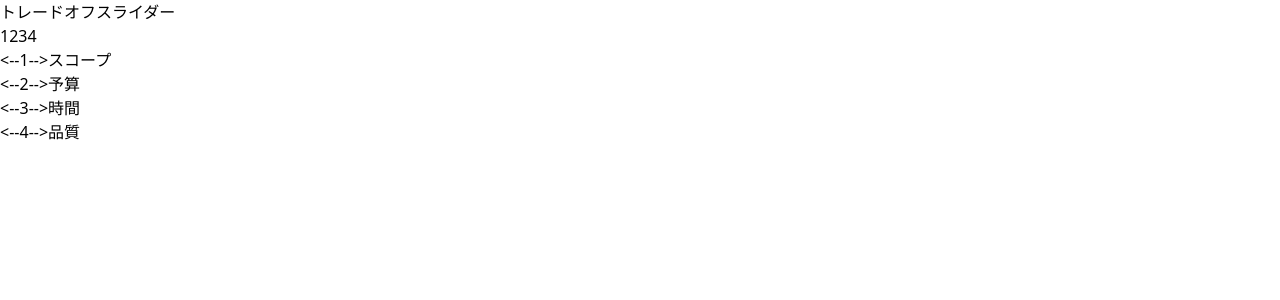
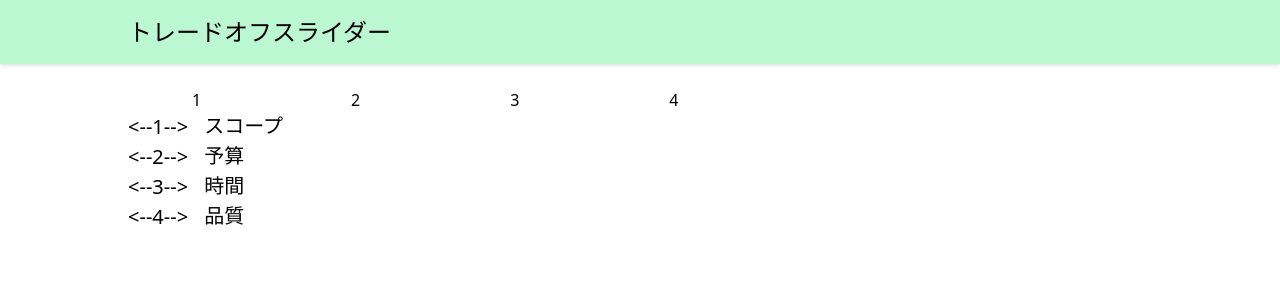
Before and after one commit to tee-talog/easy-trade-off-slider, a Next.js app: page / in a window 1280 px wide. Shown: the top 300 px of the page. Built offline with nearby package versions, Linux system fonts and the light colour scheme.

Commit message:
styling layout

```diff
--- a/components/Header.tsx
+++ b/components/Header.tsx
@@ -1,3 +1,14 @@
-const Header = () => <header>トレードオフスライダー</header>
+import clsx from 'clsx'
+import { ComponentProps } from 'react'
+
+type Props = ComponentProps<'header'>
+
+const Header = ({ className }: Props) => (
+  <header className={clsx(className, 'h-16 bg-green-200 drop-shadow px-4')}>
+    <div className="max-w-5xl flex items-center h-full container mx-auto text-2xl">
+      トレードオフスライダー
+    </div>
+  </header>
+)
 
 export default Header
--- a/components/Label.tsx
+++ b/components/Label.tsx
@@ -2,6 +2,6 @@ import React, { ComponentProps } from 'react'
 
 type Props = ComponentProps<'div'>
 
-const Label = ({ children }: Props) => <div>{children}</div>
+const Label = ({ children }: Props) => <div className="text-xl">{children}</div>
 
 export default React.memo(Label)
--- a/components/Row.tsx
+++ b/components/Row.tsx
@@ -10,9 +10,14 @@ type Props = {
 }
 
 const Row = ({ label, value, onIncrement, onDecrement }: Props) => (
-  <li className="flex">
-    <Slider value={value} onIncrement={onIncrement} onDecrement={onDecrement} />
-    <Label>{label}</Label>
+  <li className="flex gap-4 text-xl leading-normal">
+    <Slider
+      value={value}
+      onIncrement={onIncrement}
+      onDecrement={onDecrement}
+      className="basis-3/5"
+    />
+    <Label className="basis-2/5">{label}</Label>
   </li>
 )
 
--- a/components/Slider.tsx
+++ b/components/Slider.tsx
@@ -1,7 +1,8 @@
-import React from 'react'
+import clsx from 'clsx'
+import React, { ComponentProps } from 'react'
 
 // TODO I/F なので export すべき
-type Props = {
+type Props = ComponentProps<'div'> & {
   value: number
   onIncrement: React.MouseEventHandler<HTMLButtonElement>
   onDecrement: React.MouseEventHandler<HTMLButtonElement>
--- a/components/Sliders.tsx
+++ b/components/Sliders.tsx
@@ -1,14 +1,19 @@
+import { ComponentProps } from 'react'
 import useSliderItems from '../hooks/useSliderItems'
 import Rows from './Rows'
 
-const Sliders = () => {
+type Props = ComponentProps<'div'>
+
+const Sliders = ({ className }: Props) => {
   const { items, onIncrementWithIndex, onDecrementWithIndex } = useSliderItems()
 
   const headerItems = items.map((_, i) => <li key={i}>{i + 1}</li>)
 
   return (
-    <div>
-      <ul className="flex">{headerItems}</ul>
+    <div className={className}>
+      <div className="flex gap-4">
+        <ul className="flex justify-between basis-3/5 px-16">{headerItems}</ul>
+      </div>
 
       <Rows
         items={items}
--- a/package.json
+++ b/package.json
@@ -10,6 +10,7 @@
     "prepare": "husky install"
   },
   "dependencies": {
+    "clsx": "^1.2.1",
     "next": "12.2.2",
     "react": "18.2.0",
     "react-dom": "18.2.0"
--- a/pages/index.tsx
+++ b/pages/index.tsx
@@ -13,8 +13,8 @@ const Home: NextPage = () => {
       </Head>
 
       <Header />
-      <main>
-        <Sliders />
+      <main className="px-4 my-6 flex">
+        <Sliders className="max-w-5xl container mx-auto" />
       </main>
     </div>
   )
--- a/tsconfig.json
+++ b/tsconfig.json
@@ -1,6 +1,6 @@
 {
   "compilerOptions": {
-    "target": "es5",
+    "target": "esnext",
     "lib": ["dom", "dom.iterable", "esnext"],
     "allowJs": true,
     "skipLibCheck": true,
```
Also changed, not shown: 1 other file (tests, documents, lock files or other folders).
